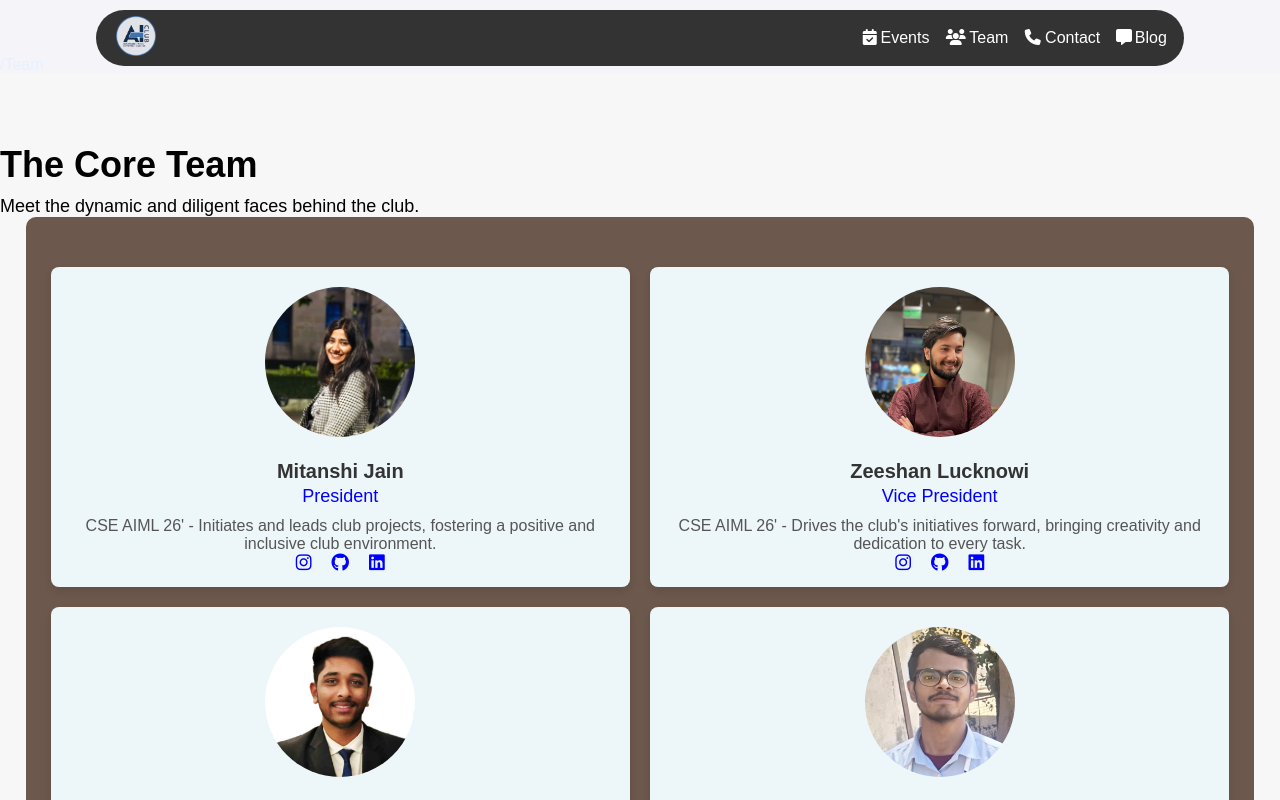
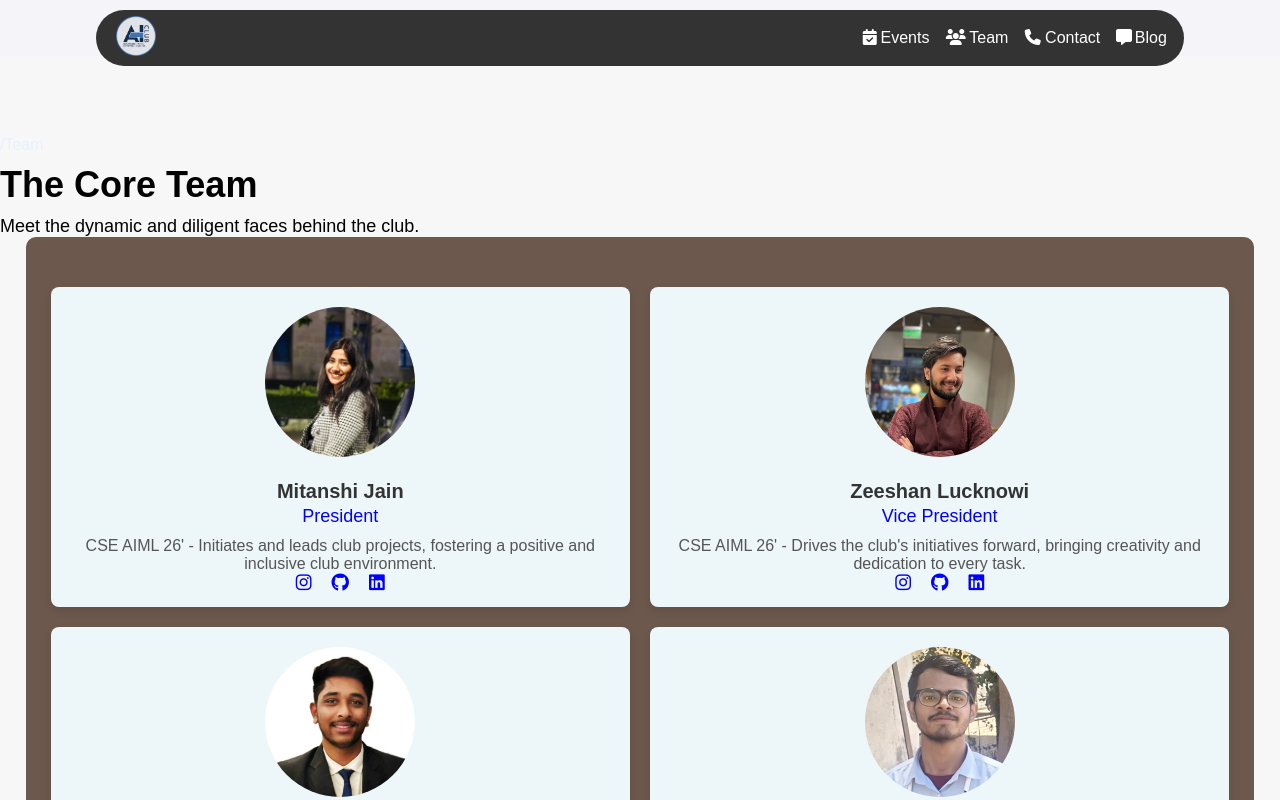
Before and after one commit to Deshbandhu01/ai-club-oist, a React (Vite) app: page /team in a window 1280 px wide. Shown: the top 800 px of the page. Built offline with nearby package versions, Linux system fonts and the light colour scheme.

Commit message:
first commit

```diff
--- a/src/components/body/about/About.css
+++ b/src/components/body/about/About.css
@@ -18,6 +18,7 @@ body {
   justify-content: center;
   align-items: center;
   text-align: center;
+  margin-bottom:10px;
 }
 
 /* Main Content Layout */
@@ -140,7 +141,7 @@ body {
 }
 
 .feature-card {
-  background: rgba(126, 184, 237, 0.2);
+  background: rgba(27, 35, 189, 0.2);
   padding: 15px;
   border-radius: 8px;
   text-align: left;
--- a/src/pages/Contact_page/Contact_p.css
+++ b/src/pages/Contact_page/Contact_p.css
@@ -17,6 +17,9 @@ body {
 
   }
 
+  .link_name{
+    margin-top:20px
+  }
 
   header {
   display:block;
--- a/src/pages/Contact_page/Contact_p.jsx
+++ b/src/pages/Contact_page/Contact_p.jsx
@@ -37,7 +37,11 @@ const Contact_p = () => {
   };
 
   return (
+    <>
+
+    <div className="contact_sec">
     <div className="main">
+    <div className="link_name">/Team</div>
       <header>
         <img
           src="https://aiclub-oist.web.app/static/media/ailogo.5b25c3a8e4e6b9c095c7.png"
@@ -140,6 +144,8 @@ const Contact_p = () => {
         {result && <div id="result" dangerouslySetInnerHTML={{ __html: result }} />}
       </div>
     </div>
+    </div>
+    </>
   );
 };
 
--- a/src/pages/Event_page/Event_p.jsx
+++ b/src/pages/Event_page/Event_p.jsx
@@ -5,9 +5,9 @@ import { asset } from '../../assets/asset';
 const Event_p= () => {
   return (
     <>
+    <div className="event-section">
+    <div className="link_name">/Event</div>
     <h2 className='ai-tit'>Explore Ai Club</h2>
-    <div className="event-section">
-
 
       <div className="event-grid">
         <div className="event-bar">
--- a/src/pages/Team_page/Team_p.jsx
+++ b/src/pages/Team_page/Team_p.jsx
@@ -6,9 +6,8 @@ const Team_p = () => {
     <>
     <div className="Team-cont">
 
-
+    <section className="core-team-section">
     <div className="link_name">/Team</div>
-    <section className="core-team-section">
       <div className="core-d">
         <h3 className="core-team-title">The Core Team</h3>
         <p className="core-team-description">Meet the dynamic and diligent faces behind the club.</p>
```
